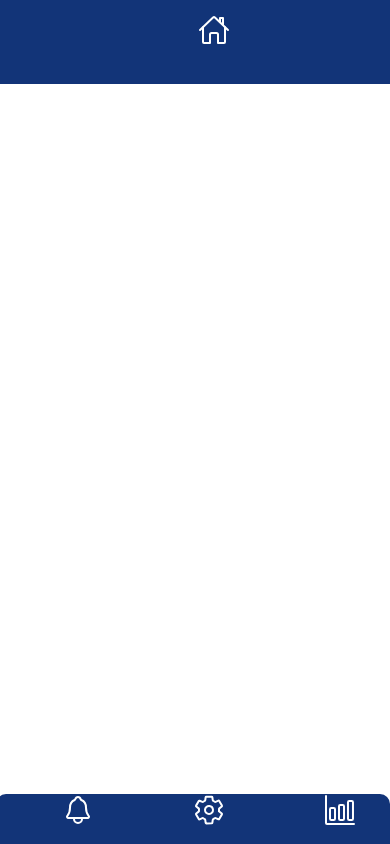
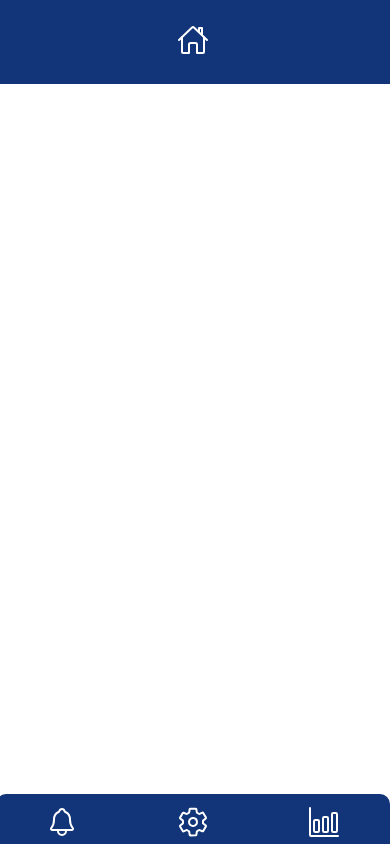
Before and after one commit to ducloc080202/CheckDurablirySystem, a plain HTML site: page main/main.html in a window 390 px wide. Drawn offline with nearby package versions, Linux system fonts and the light colour scheme.

Commit message:
bỏ hết padding/margin của icon và singout để căn giữa icon

```diff
--- a/main/main_style.css
+++ b/main/main_style.css
@@ -117,7 +117,7 @@ ion-icon{
     .header{
         position: fixed;
         top: 0;
-        width: 101vw;
+        width: 101%;
         z-index: 1;
     }
     .content{
@@ -143,7 +143,12 @@ ion-icon{
         display: none;
         font-size: 1.5rem;
     }
-    .header>ion-icon{
+    ion-icon{
+        padding: 0;
+        margin:12px 0 0 0;
+    }
+    #signout{
+        margin: 0;
         padding: 0;
     }
 
```
